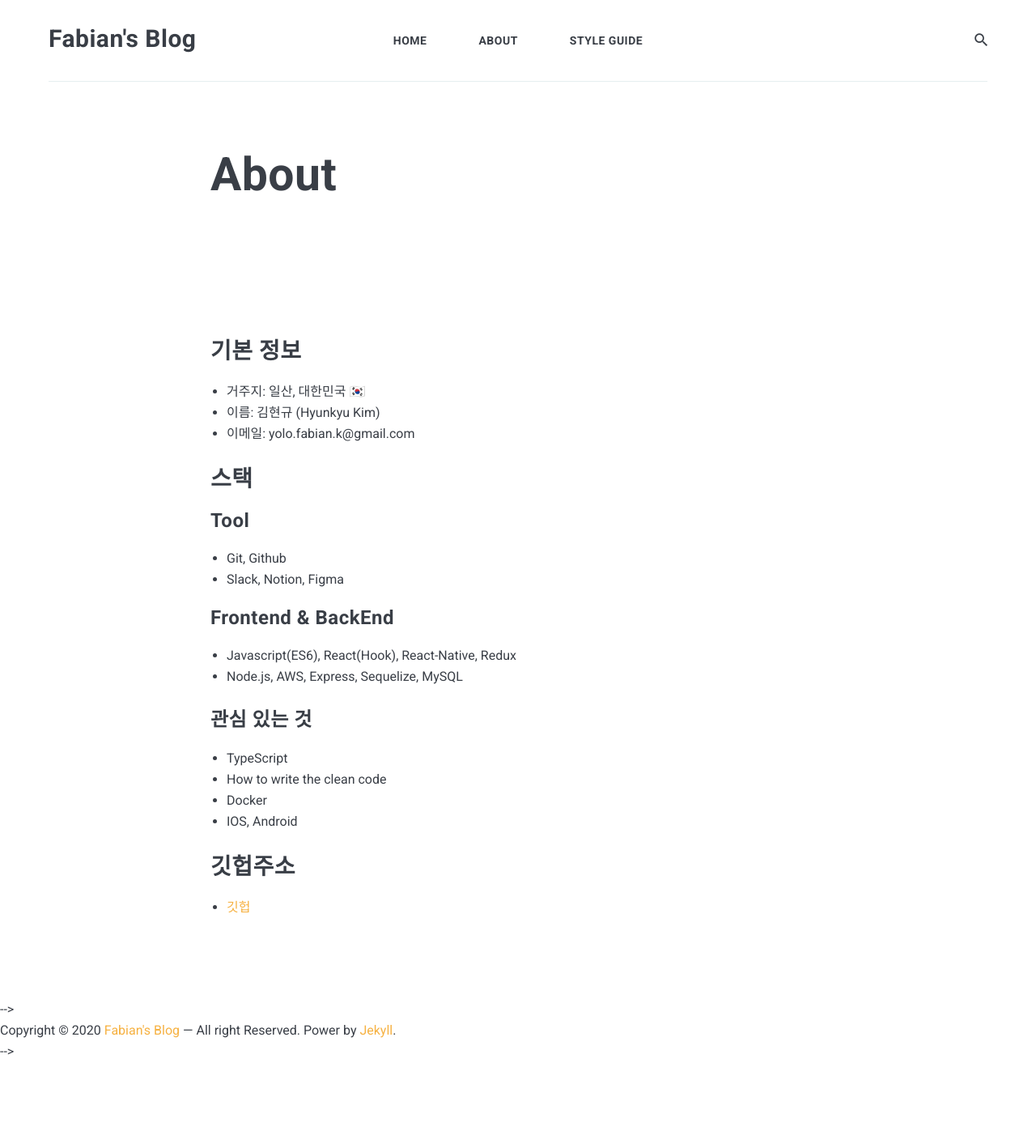
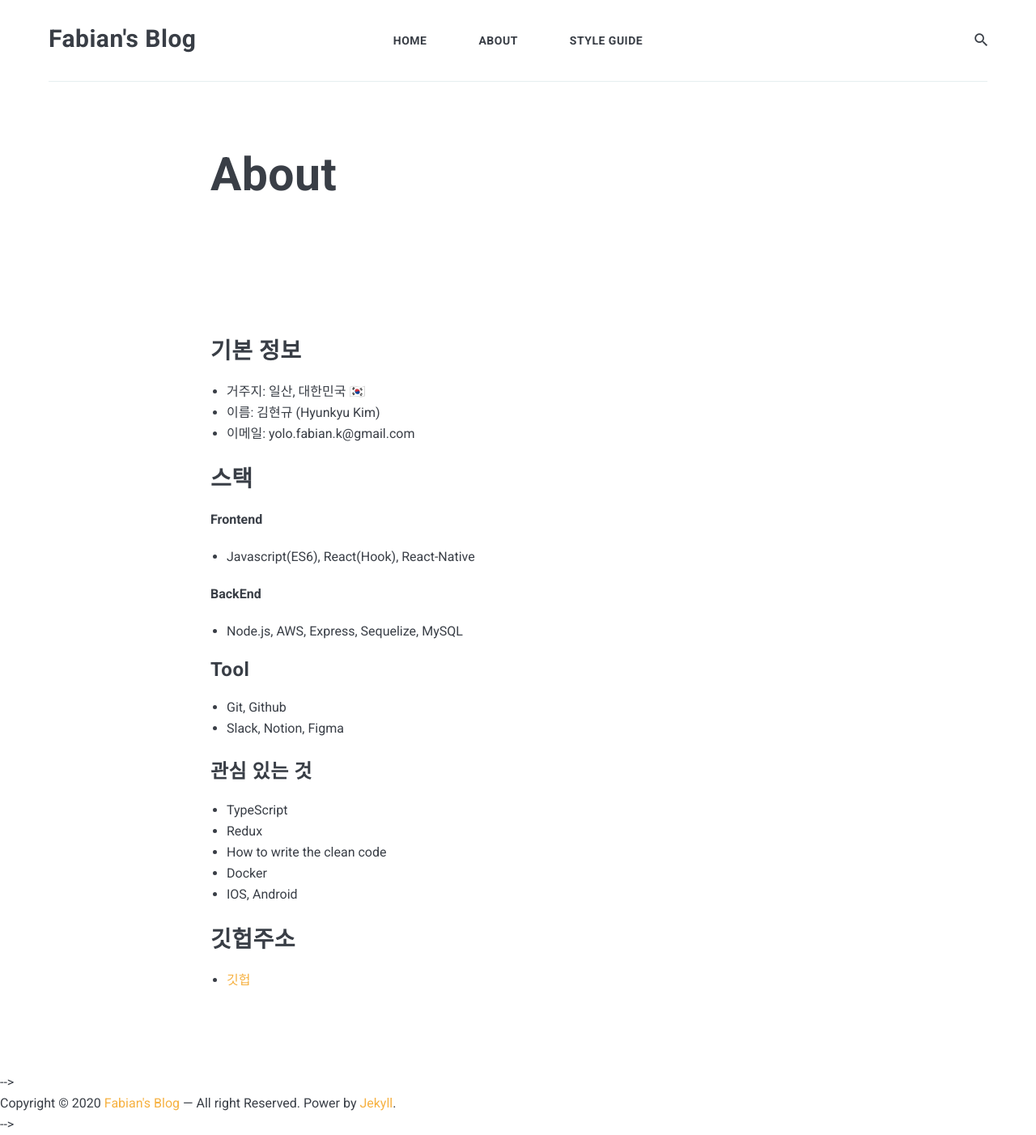
Before and after one commit to wonjun0120/wonjun0120.github.io, a Jekyll site: the page built from _pages/about.md, in a window 1280 px wide. Shown: the whole page at 81% size. Built offline with Jekyll 4.4.1, drawn with Linux system fonts in a browser that asks for light colours; nearby versions of some CDN libraries; before the commit the page ends 1312 px from its top, so only the background shows below that.

```diff
--- a/_pages/about.md
+++ b/_pages/about.md
@@ -13,19 +13,23 @@ permalink: /about/
 
 ## 스택
 
+**Frontend**
+
+- Javascript(ES6), React(Hook), React-Native
+
+**BackEnd**
+
+- Node.js, AWS, Express, Sequelize, MySQL
+
 ### Tool
 
 - Git, Github
 - Slack, Notion, Figma
 
-### Frontend & BackEnd
-
-- Javascript(ES6), React(Hook), React-Native, Redux
-- Node.js, AWS, Express, Sequelize, MySQL
-
 ### 관심 있는 것
 
 - TypeScript
+- Redux
 - How to write the clean code
 - Docker
 - IOS, Android
```
